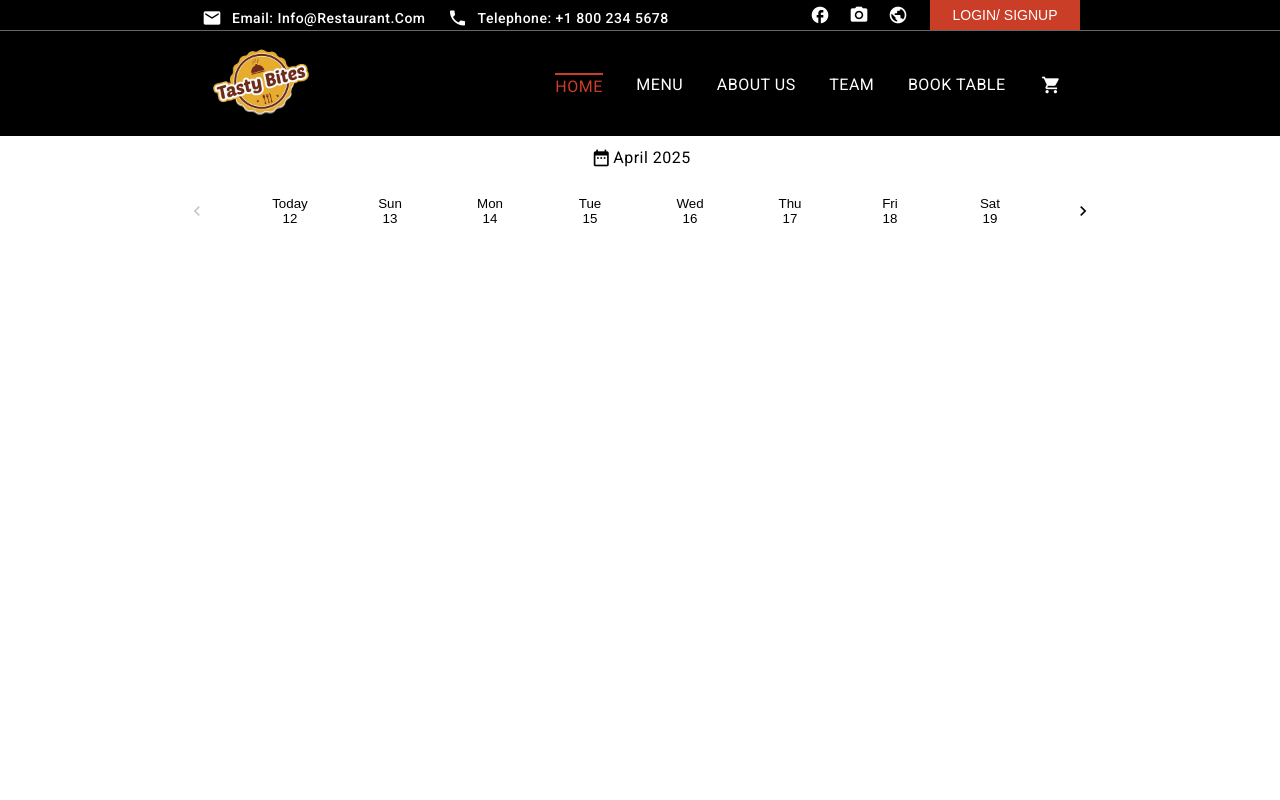
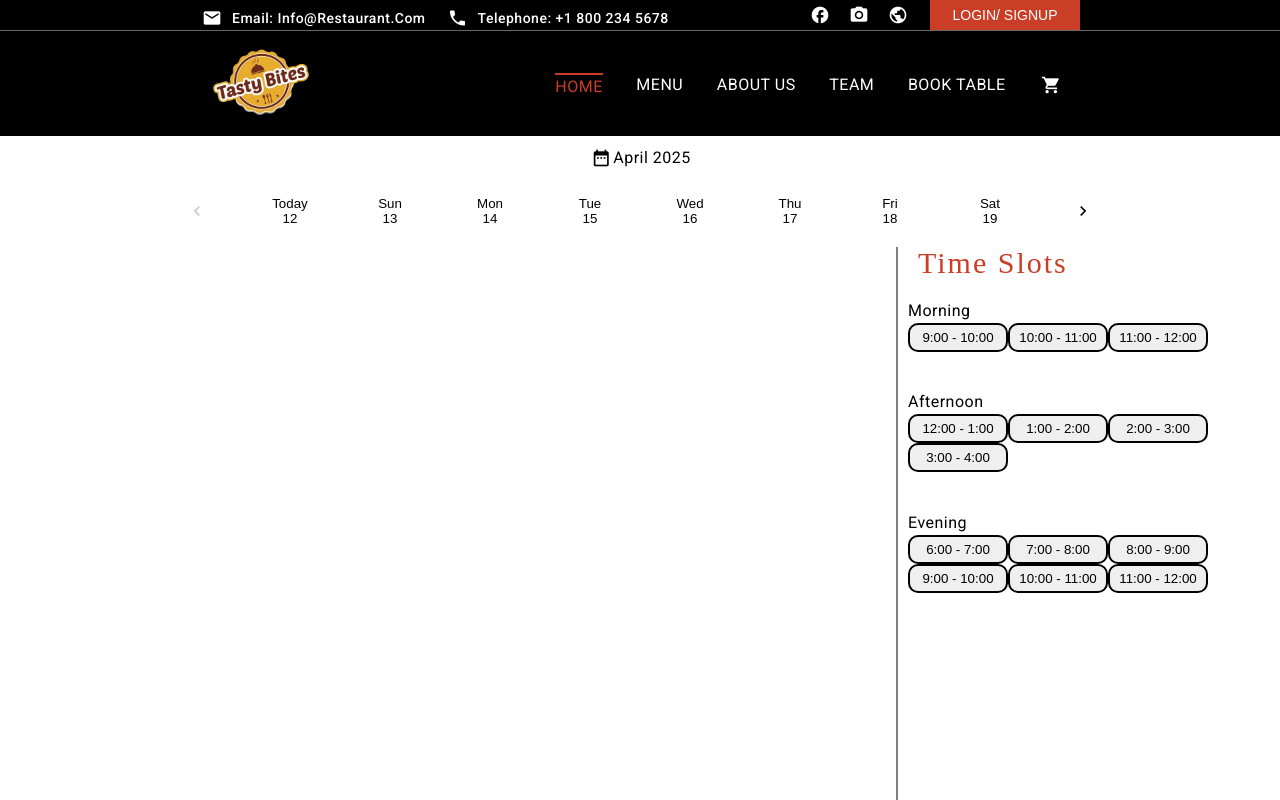
Before and after one commit to AnishJaiswal598/restaurant, an Angular app: page /book-table in a window 1280 px wide. Shown: the top 800 px of the page. Built offline with nearby package versions, Linux system fonts and the light colour scheme.

Commit message:
booking: create basic time section

```diff
--- a/src/app/pages/book-table/book-table.component.css
+++ b/src/app/pages/book-table/book-table.component.css
@@ -1,3 +1,12 @@
 .outer-container {
   height: 83vh;
+  display: flex;
+  flex-direction: column;
 }
+
+.selection-section {
+  height: 100%;
+  display: grid;
+  grid-template-columns: 70% auto;
+  padding-top: 10px;
+}
--- a/src/app/pages/book-table/book-table.component.html
+++ b/src/app/pages/book-table/book-table.component.html
@@ -2,6 +2,6 @@
   <app-date-picker></app-date-picker>
   <div class="selection-section">
     <div class="table-section"></div>
-    <div class="time-section"></div>
+    <app-time-picker></app-time-picker>
   </div>
 </div>
--- a/src/app/pages/book-table/book-table.component.ts
+++ b/src/app/pages/book-table/book-table.component.ts
@@ -1,10 +1,11 @@
 import { Component } from '@angular/core';
 import { DatePickerComponent } from './date-picker/date-picker.component';
+import { TimePickerComponent } from './time-picker/time-picker.component';
 
 @Component({
   selector: 'app-book-table',
   standalone: true,
-  imports: [DatePickerComponent],
+  imports: [DatePickerComponent, TimePickerComponent],
   templateUrl: './book-table.component.html',
   styleUrl: './book-table.component.css',
 })
--- a/src/app/pages/book-table/date-picker/date-picker.component.css
+++ b/src/app/pages/book-table/date-picker/date-picker.component.css
@@ -6,7 +6,7 @@
   display: flex;
   flex-direction: column;
   justify-content: center;
-  padding-top: 10px;
+  padding: 10px 0;
 }
 
 .date-scroller {
--- a/src/app/pages/book-table/time-picker/time-picker.component.css
+++ b/src/app/pages/book-table/time-picker/time-picker.component.css
@@ -0,0 +1,41 @@
+.time-section {
+  padding-top: 4px;
+  height: 100%;
+  border-left: 2px solid grey;
+}
+
+.morning,
+.afternoon,
+.evening {
+  display: flex;
+  flex-wrap: wrap;
+}
+
+.time {
+  width: 100px;
+  border: 2px solid black;
+  border-radius: 10px;
+  padding: 5px;
+  cursor: pointer;
+}
+
+.time-head {
+  color: #ca3d26;
+  display: inline-block;
+  font-family: "Dancing Script", cursive;
+  font-size: 30px;
+  letter-spacing: 2px;
+  line-height: 0.8;
+  margin: 0;
+  padding: 0 20px 0px;
+  position: relative;
+  text-transform: capitalize;
+}
+
+.time-slots {
+  height: 60%;
+  display: flex;
+  flex-direction: column;
+  justify-content: space-around;
+  padding-left: 10px;
+}
--- a/src/app/pages/book-table/time-picker/time-picker.component.html
+++ b/src/app/pages/book-table/time-picker/time-picker.component.html
@@ -1 +1,29 @@
-<p>time-picker works!</p>
+<div class="time-section">
+  <div class="time-head">Time Slots</div>
+  <div class="time-slots">
+    <div class="section">
+      <div class="dayTime-head">Morning</div>
+      <div class="morning">
+        @for (slot of morningSlots; track $index) {
+        <button class="time">{{ slot }}</button>
+        }
+      </div>
+    </div>
+    <div class="section">
+      <div class="dayTime-head">Afternoon</div>
+      <div class="afternoon">
+        @for (slot of afternoonSlots; track $index) {
+        <button class="time">{{ slot }}</button>
+        }
+      </div>
+    </div>
+    <div class="section">
+      <div class="dayTime-head">Evening</div>
+      <div class="evening">
+        @for (slot of eveningSlots; track $index) {
+        <button class="time">{{ slot }}</button>
+        }
+      </div>
+    </div>
+  </div>
+</div>
--- a/src/app/pages/book-table/time-picker/time-picker.component.ts
+++ b/src/app/pages/book-table/time-picker/time-picker.component.ts
@@ -5,8 +5,22 @@
   standalone: true,
   imports: [],
   templateUrl: './time-picker.component.html',
-  styleUrl: './time-picker.component.css'
+  styleUrl: './time-picker.component.css',
 })
 export class TimePickerComponent {
-
+  morningSlots: string[] = ['9:00 - 10:00', '10:00 - 11:00', '11:00 - 12:00'];
+  afternoonSlots: string[] = [
+    '12:00 - 1:00',
+    '1:00 - 2:00',
+    '2:00 - 3:00',
+    '3:00 - 4:00',
+  ];
+  eveningSlots: string[] = [
+    '6:00 - 7:00',
+    '7:00 - 8:00',
+    '8:00 - 9:00',
+    '9:00 - 10:00',
+    '10:00 - 11:00',
+    '11:00 - 12:00',
+  ];
 }
```
